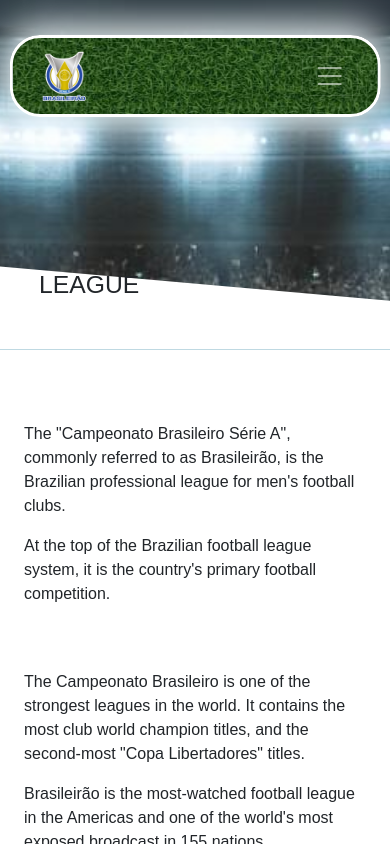
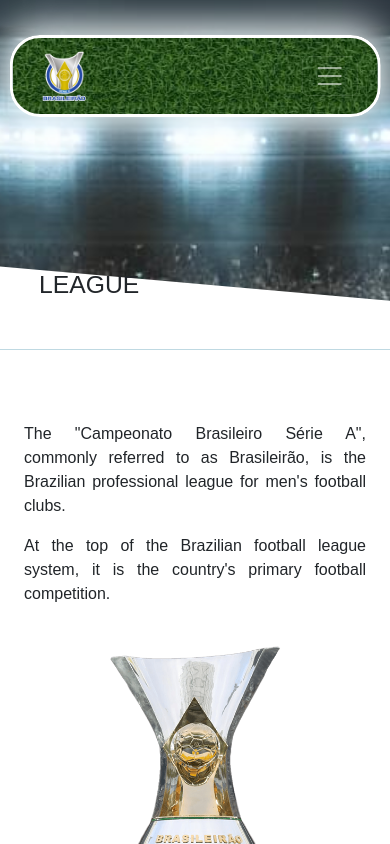
Before and after one commit to ariel-behar/brasileirao-2019, a React (Vite) app: page /league in a window 390 px wide. Built offline with nearby package versions, Linux system fonts and the light colour scheme.

Commit message:
Optimizing the LeagueView for mobile

```diff
--- a/src/components/ViewSpecificComponents/LeagueView/AboutLeague.tsx
+++ b/src/components/ViewSpecificComponents/LeagueView/AboutLeague.tsx
@@ -8,7 +8,8 @@ function AboutLeague() {
     return (
         <Row as='section' className='pt-5'>
             <Col
-                xs={12}
+                style={{ textAlign: 'justify' }}
+                xs={{ span: 12, order: 1 }}
                 md={{ span: 4, order: 1 }}
                 lg={{ span: 3, offset: 1 }}
                 className="p-4 d-flex flex-column justify-content-around ">
@@ -17,14 +18,15 @@ function AboutLeague() {
                 <p>At the top of the Brazilian football league system, it is the country's primary football competition.</p>
             </Col>
             <Col
-                xs={{ span: 6, offset: 3, order: 'last' }}
+                xs={{ span: 6, offset: 3, order: 2 }}
                 md={{ span: 4, offset: 0, order: 2 }}
                 lg={{ span: 4 }}
-                className="d-flex justify-content-center">
+                className="d-flex justify-content-center align-items-end">
                 <Image src={brasileiraoCup} alt="Brasileirao Cup" fluid />
             </Col>
             <Col
-                xs={12}
+                style={{ textAlign: 'justify' }}
+                xs={{ span: 12, order: 3 }}
                 md={{ span: 4, order: 3 }}
                 lg={{ span: 3 }}
                 className="p-4 d-flex flex-column justify-content-around ">
--- a/src/components/ViewSpecificComponents/LeagueView/CompetitionFormat.tsx
+++ b/src/components/ViewSpecificComponents/LeagueView/CompetitionFormat.tsx
@@ -10,7 +10,7 @@ function CompetitionFormat() {
             backgroundPosition: 'center'
         }}>
             <h3 className="text-center mb-4">Competition Format</h3>
-            <div className='p-3'>
+            <div className='p-3' style={{textAlign:'justify'}}>
                 <p>There are 20 clubs in the Brasileirão. During the course of a season, each club plays the others twice, once at their home stadium and once at that of their opponents', for a total of 38 games. Teams receive three points for a win and one point for a draw. No points are awarded for a loss. Teams are ranked by total points, victories, goal difference, and goals scored. At the end of each season, the club with the most points is crowned champion. If points are equal between two or more clubs, the rules are:</p>
                 <div className="ps-4">
                     <p>If the tie is between more than two clubs, not competing for the national title or relegation, then the tie is broken using the games the clubs have played against each other in the following way:</p>
--- a/src/components/ViewSpecificComponents/LeagueView/LeagueStadiums.tsx
+++ b/src/components/ViewSpecificComponents/LeagueView/LeagueStadiums.tsx
@@ -168,7 +168,7 @@ function LeagueStadiums() {
 
 				<Col xs={12} lg={9}>
 					<Row className="pt-3 pb-1 h-100">
-						<Col xs={12} lg={3} className="d-flex flex-column justify-content-start">
+						<Col xs={12} md={3} className="d-flex flex-column justify-content-start">
 							<ul className="selected-stadium-details-list mb-0">
 								<li>
 									<p>
@@ -203,7 +203,7 @@ function LeagueStadiums() {
 
 							</ul>
 						</Col>
-						<Col xs={12} lg={9} className="h-100 d-flex">
+						<Col xs={12} md={9} className=" d-flex">
 							<Image className="selected-stadium-image" src={selectedStadium ? getImageUrl('stadiums', selectedStadium.stadiumImage)  : soccerField} alt={selectedStadium ? selectedStadium.stadiumName : 'Soccer Field'} fluid />
 						</Col>
 					</Row>
```
